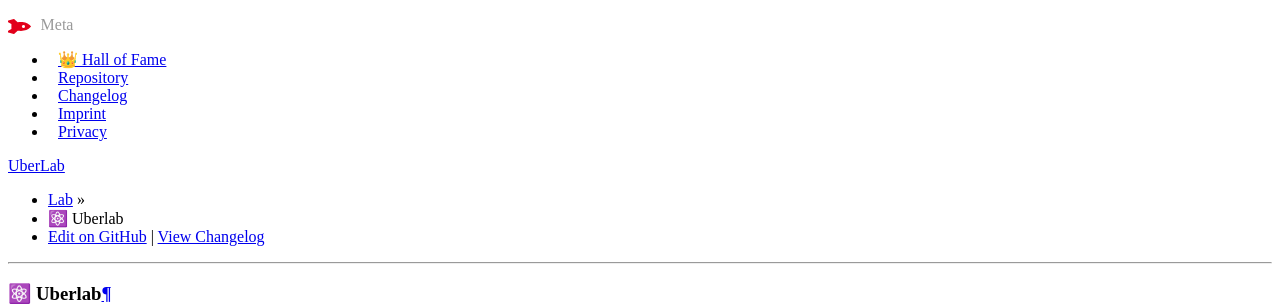
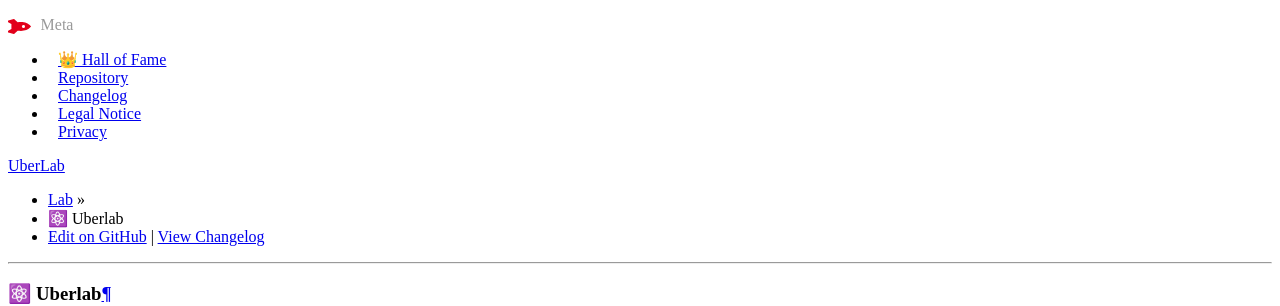
Before and after one commit to Uberspace/lab, a Sphinx documentation site: the page built from source/index.rst, in a window 1280 px wide. Shown: the part 588-894 px from the top of the page. Built offline with Sphinx 7.4.7 and the Read the Docs theme 2.0.0, drawn with Linux system fonts in a browser that asks for light colours.

Commit message:
change Imprint to Legal Notice
https://allcodesarebeautiful.com/impressum-auf-englisch-imprint-falsche-uebersetzung/

```diff
--- a/source/index.rst
+++ b/source/index.rst
@@ -40,5 +40,5 @@ Thank you and have fun experimenting!
    hall_of_fame
    Repository <https://github.com/Uberspace/lab>
    Changelog <https://github.com/Uberspace/lab/commits/master>
-   Imprint <https://uberspace.de/imprint>
+   Legal Notice <https://uberspace.de/imprint>
    Privacy <https://uberspace.de/privacy>
```
